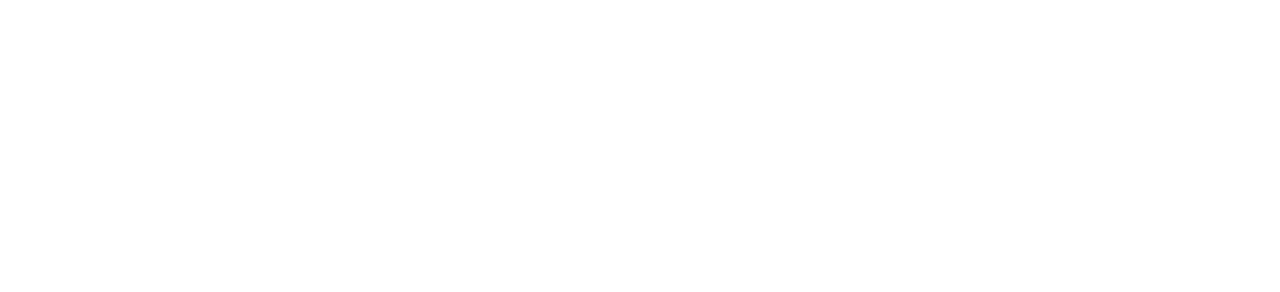
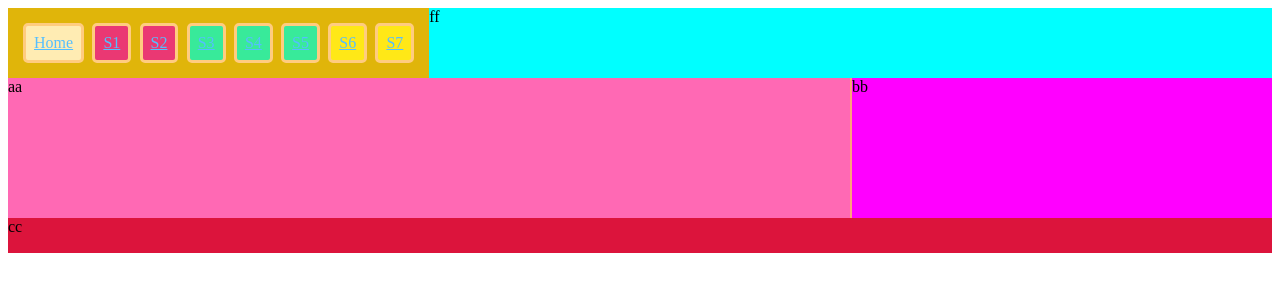
Before and after one commit to schmooza/TeacherPortfolio, a plain HTML site: page index.html in a window 1280 px wide. Drawn offline with Linux system fonts and the light colour scheme.

Commit message:
menu working

```diff
--- a/index.html
+++ b/index.html
@@ -1,5 +1,34 @@
-<div class="container">
-    <div class="Menu"></div>
-    <div class="Content"></div>
-    <div class="Standard"></div>
+<!DOCTYPE html>
+<html>
+<head>
+    <link rel="stylesheet" href="myStyle.css">
+    <title>Home</title>
+</head>
+<body>
+  <div class="container">
+    <div class="Content">
+      <div class="Evidence">aa</div>
+      <div class="Annotation">bb</div>
+    </div>
+    <div class="Standard">cc</div>
+    <div class="Menu">
+      <div class="RootMenu">
+        <div class="flex-container">
+
+          <div class="item1"><a href="index.html">Home</a></div>
+          <div class="item2"><a href="index.html">S1</a></div>
+          <div class="item3"><a href="index.html">S2</a></div>
+          <div class="item4"><a href="index.html">S3</a></div>
+          <div class="item5"><a href="index.html">S4</a></div>
+          <div class="item6"><a href="index.html">S5</a></div>
+          <div class="item7"><a href="index.html">S6</a></div>
+          <div class="item8"><a href="index.html">S7</a></div>
+
+      </div>
+      </div>
+      <div class="ChildMenu">ff</div>
+    </div>
   </div>
+
+</body>
+</html>
--- /dev/null
+++ b/myStyle.css
@@ -0,0 +1,196 @@
+.container {  display: grid;
+  grid-template-columns: 1fr;
+  grid-template-rows: 0.5fr 2fr 0.5fr;
+  gap: 0px 0px;
+  grid-auto-flow: row;
+  grid-template-areas:
+    "Menu"
+    "Content"
+    "Standard";
+}
+
+.Content {  display: grid;
+  grid-template-columns: 1fr 1fr 1fr;
+  grid-template-rows: 1fr 1fr 1fr;
+  gap: 2px 2px;
+  grid-auto-flow: row;
+  grid-template-areas:
+    "Evidence Evidence Annotation"
+    "Evidence Evidence Annotation"
+    "Evidence Evidence Annotation";
+  grid-area: Content;
+  background-color: lightsalmon;
+}
+
+.Evidence { grid-area: Evidence; background-color: hotpink;}
+
+.Annotation { grid-area: Annotation;background-color: fuchsia; }
+
+.Standard { grid-area: Standard; background-color: crimson;}
+
+.Menu {  display: grid;
+  grid-template-columns: 1fr 1fr 1fr;
+  grid-template-rows: 1fr 1fr 1fr;
+  gap: 0px 0px;
+  grid-auto-flow: row;
+  grid-template-areas:
+    "RootMenu ChildMenu ChildMenu"
+    "RootMenu ChildMenu ChildMenu"
+    "RootMenu ChildMenu ChildMenu";
+  grid-area: Menu;
+  background-color: rgb(49, 58, 58);
+}
+
+.RootMenu { grid-area: RootMenu; background-color: rgb(224, 255, 46);}
+
+.ChildMenu { grid-area: ChildMenu; background-color: aqua;}
+
+
+/* menu */
+.flex-container {
+
+  display: flex;
+
+  justify-content: space-between;
+  align-items: flex-start;
+  /* flex-flow: row nowrap; */
+  flex-direction: row;
+  flex-wrap: nowrap;
+  align-content: space-around;
+
+  background-color: #e0b50a;
+  height: auto;
+  padding: 15px;
+  gap: 5px;
+
+}
+
+.flex-container > div{
+  background: #ffecb3;
+  border: 3px solid #ffcc80;
+  border-radius: 5px;
+  padding: 8px;
+
+}
+
+/* home */
+.flex-container > div.item1:hover{
+  background: #ffffff;
+  border: 3px solid #1d1c1c;
+  border-radius: 5px;
+  padding: 8px;
+
+}
+
+/* standard 1-2 */
+.flex-container > div.item2{
+  background: #ea3873;
+  border: 3px solid #ffcc80;
+  border-radius: 5px;
+  padding: 8px;
+
+}
+
+.flex-container > div.item2:hover{
+  background: #ffffff;
+  border: 3px solid #1d1c1c;
+  border-radius: 5px;
+  padding: 8px;
+
+}
+
+.flex-container > div.item3{
+  background: #ea3873;
+  border: 3px solid #ffcc80;
+  border-radius: 5px;
+  padding: 8px;
+
+}
+
+.flex-container > div.item3:hover{
+  background: #ffffff;
+  border: 3px solid #1d1c1c;
+  border-radius: 5px;
+  padding: 8px;
+
+}
+/* standard 3-5 */
+.flex-container > div.item4{
+  background: #38ea9a;
+  border: 3px solid #ffcc80;
+  border-radius: 5px;
+  padding: 8px;
+
+}
+.flex-container > div.item4:hover{
+  background: #ffffff;
+  border: 3px solid #1d1c1c;
+  border-radius: 5px;
+  padding: 8px;
+
+}
+/* standard 3-5 */
+.flex-container > div.item5{
+  background: #38ea9a;
+  border: 3px solid #ffcc80;
+  border-radius: 5px;
+  padding: 8px;
+
+}
+.flex-container > div.item5:hover{
+  background: #ffffff;
+  border: 3px solid #1d1c1c;
+  border-radius: 5px;
+  padding: 8px;
+
+}
+/* standard 3-5 */
+.flex-container > div.item6{
+  background: #38ea9a;
+  border: 3px solid #ffcc80;
+  border-radius: 5px;
+  padding: 8px;
+
+}
+.flex-container > div.item6:hover{
+  background: #ffffff;
+  border: 3px solid #1d1c1c;
+  border-radius: 5px;
+  padding: 8px;
+
+}
+
+/* standard 7-8 */
+.flex-container > div.item7{
+  background: #ffe817;
+  border: 3px solid #ffcc80;
+  border-radius: 5px;
+  padding: 8px;
+
+}
+.flex-container > div.item7:hover{
+  background: #ffffff;
+  border: 3px solid #1d1c1c;
+  border-radius: 5px;
+  padding: 8px;
+
+}
+/* standard 6-7 */
+.flex-container > div.item8{
+  background: #ffe817;
+  border: 3px solid #ffcc80;
+  border-radius: 5px;
+  padding: 8px;
+
+}
+.flex-container > div.item8:hover{
+  background: #ffffff;
+  border: 3px solid #1d1c1c;
+  border-radius: 5px;
+  padding: 8px;
+
+}
+
+a {color:rgb(85, 190, 255);}
+
+a:hover{color:blue;}
```
Also changed, not shown: myStlye.css (deleted, +0 -19 lines), s1.html (added, +21 -0 lines), s2.html (added, +22 -0 lines), s3.html (added, +22 -0 lines), s4.html (added, +22 -0 lines).
